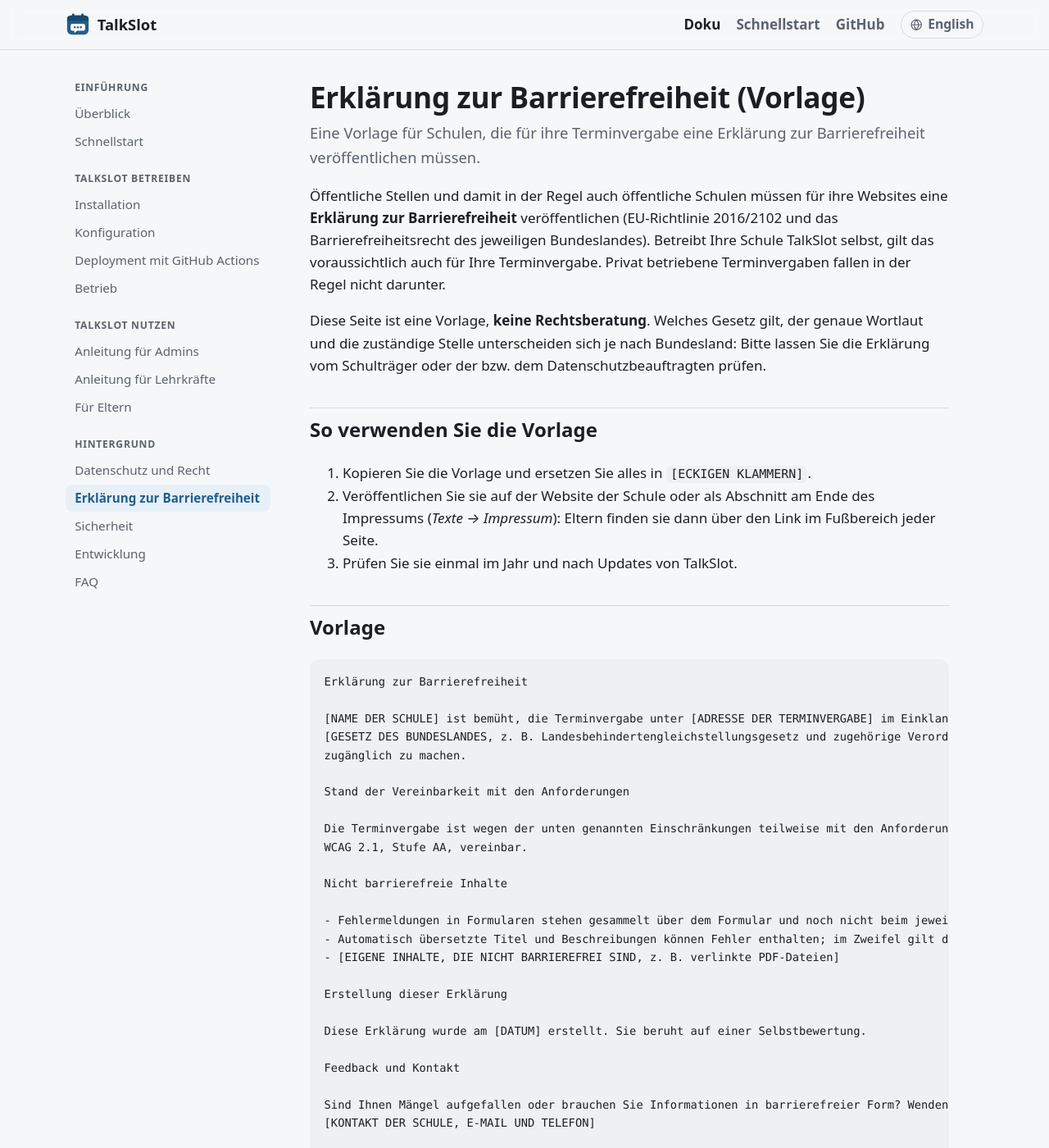
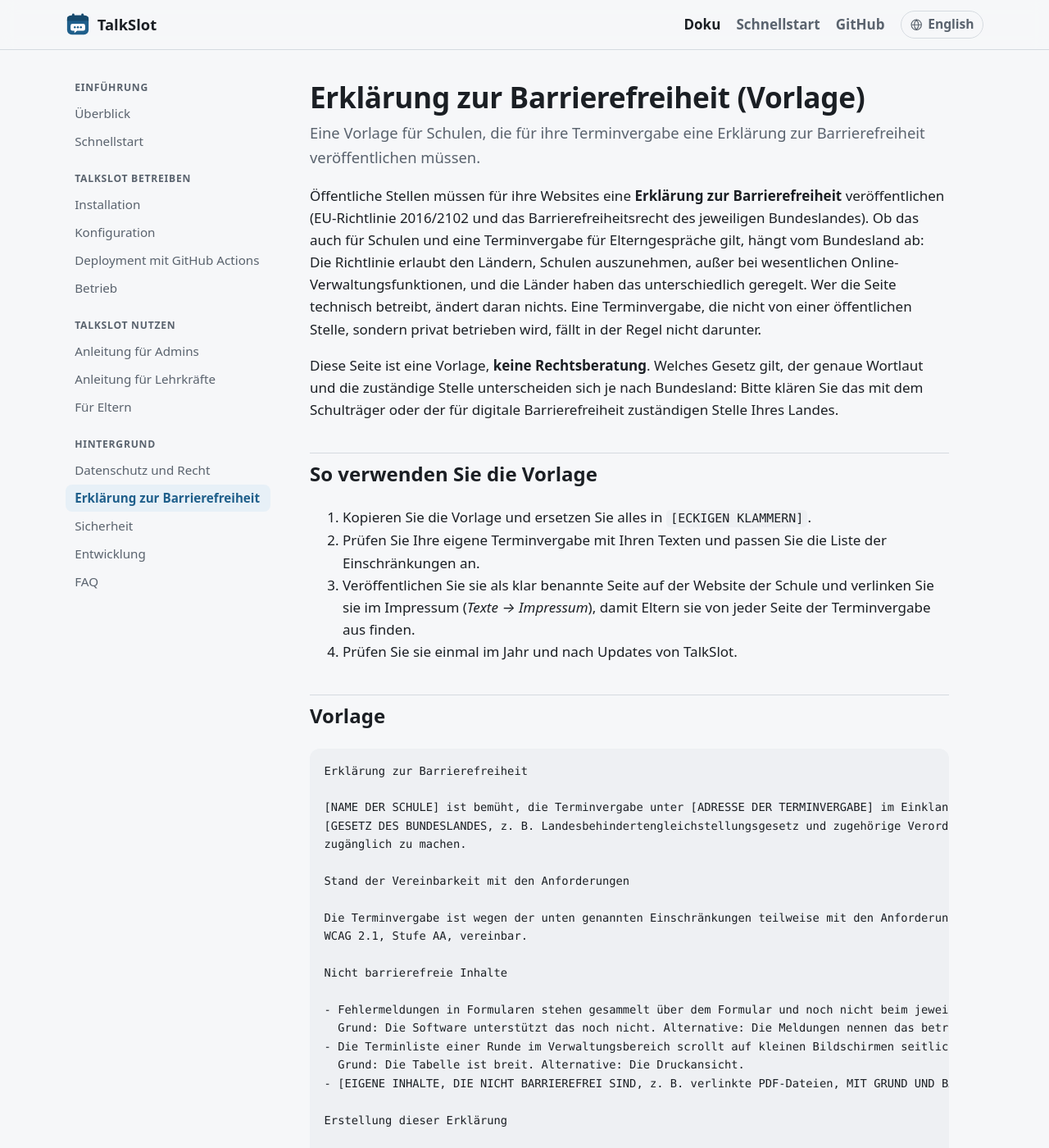
Before and after one commit to skornehl/talkslot, a Jekyll site: the page built from docs/de/guide/accessibility-statement.md, in a window 1280 px wide and 1400 px high. Shown: the whole window at 82% size. Built offline with Jekyll 4.4.1, drawn with Linux system fonts in a browser that asks for light colours; some of the changed text lies outside the part shown.

Commit message:
fix(a11y): skip link ring, header badge contrast, conflict badge, statement template depends on state law (P2-2)

```diff
--- a/docs/de/guide/accessibility-statement.md
+++ b/docs/de/guide/accessibility-statement.md
@@ -3,21 +3,24 @@ title: Erklärung zur Barrierefreiheit (Vorlage)
 description: Eine Vorlage für Schulen, die für ihre Terminvergabe eine Erklärung zur Barrierefreiheit veröffentlichen müssen.
 ---
 
-Öffentliche Stellen und damit in der Regel auch öffentliche Schulen müssen für ihre Websites eine **Erklärung zur
-Barrierefreiheit** veröffentlichen (EU-Richtlinie 2016/2102 und das Barrierefreiheitsrecht des jeweiligen Bundeslandes).
-Betreibt Ihre Schule TalkSlot selbst, gilt das voraussichtlich auch für Ihre Terminvergabe. Privat betriebene
-Terminvergaben fallen in der Regel nicht darunter.
+Öffentliche Stellen müssen für ihre Websites eine **Erklärung zur Barrierefreiheit** veröffentlichen (EU-Richtlinie
+2016/2102 und das Barrierefreiheitsrecht des jeweiligen Bundeslandes). Ob das auch für Schulen und eine Terminvergabe
+für Elterngespräche gilt, hängt vom Bundesland ab: Die Richtlinie erlaubt den Ländern, Schulen auszunehmen, außer bei
+wesentlichen Online-Verwaltungsfunktionen, und die Länder haben das unterschiedlich geregelt. Wer die Seite technisch
+betreibt, ändert daran nichts. Eine Terminvergabe, die nicht von einer öffentlichen Stelle, sondern privat betrieben
+wird, fällt in der Regel nicht darunter.
 
 Diese Seite ist eine Vorlage, **keine Rechtsberatung**. Welches Gesetz gilt, der genaue Wortlaut und die zuständige
-Stelle unterscheiden sich je nach Bundesland: Bitte lassen Sie die Erklärung vom Schulträger oder der bzw. dem
-Datenschutzbeauftragten prüfen.
+Stelle unterscheiden sich je nach Bundesland: Bitte klären Sie das mit dem Schulträger oder der für digitale
+Barrierefreiheit zuständigen Stelle Ihres Landes.
 
 ## So verwenden Sie die Vorlage
 
 1. Kopieren Sie die Vorlage und ersetzen Sie alles in `[ECKIGEN KLAMMERN]`.
-2. Veröffentlichen Sie sie auf der Website der Schule oder als Abschnitt am Ende des Impressums (*Texte → Impressum*):
-   Eltern finden sie dann über den Link im Fußbereich jeder Seite.
-3. Prüfen Sie sie einmal im Jahr und nach Updates von TalkSlot.
+2. Prüfen Sie Ihre eigene Terminvergabe mit Ihren Texten und passen Sie die Liste der Einschränkungen an.
+3. Veröffentlichen Sie sie als klar benannte Seite auf der Website der Schule und verlinken Sie sie im Impressum
+   (*Texte → Impressum*), damit Eltern sie von jeder Seite der Terminvergabe aus finden.
+4. Prüfen Sie sie einmal im Jahr und nach Updates von TalkSlot.
 
 ## Vorlage
 
@@ -36,12 +39,14 @@ WCAG 2.1, Stufe AA, vereinbar.
 Nicht barrierefreie Inhalte
 
 - Fehlermeldungen in Formularen stehen gesammelt über dem Formular und noch nicht beim jeweiligen Feld.
-- Automatisch übersetzte Titel und Beschreibungen können Fehler enthalten; im Zweifel gilt das Original.
-- [EIGENE INHALTE, DIE NICHT BARRIEREFREI SIND, z. B. verlinkte PDF-Dateien]
+  Grund: Die Software unterstützt das noch nicht. Alternative: Die Meldungen nennen das betroffene Feld.
+- Die Terminliste einer Runde im Verwaltungsbereich scrollt auf kleinen Bildschirmen seitlich.
+  Grund: Die Tabelle ist breit. Alternative: Die Druckansicht.
+- [EIGENE INHALTE, DIE NICHT BARRIEREFREI SIND, z. B. verlinkte PDF-Dateien, MIT GRUND UND BARRIEREFREIER ALTERNATIVE]
 
 Erstellung dieser Erklärung
 
-Diese Erklärung wurde am [DATUM] erstellt. Sie beruht auf einer Selbstbewertung.
+Diese Erklärung wurde am [DATUM] erstellt. Sie beruht auf einer Selbstbewertung durch [WER HAT GEPRÜFT, WIE].
 
 Feedback und Kontakt
 
@@ -56,15 +61,14 @@ Stelle wenden: [DURCHSETZUNGS- ODER SCHLICHTUNGSSTELLE DES BUNDESLANDES MIT ADRE
 
 ## Was die Vorlage über TalkSlot sagt
 
-Die Liste der Einschränkungen beschreibt die Software selbst und ist eine Selbstbewertung nach WCAG 2.1 AA, kein
-externes Gutachten. Was Sie selbst ergänzen, liegt in Ihrer Verantwortung: Beschreibungen der Runden, die Rechtstexte
-und verlinkte PDF-Dateien. Übersetzungen von Titeln und Beschreibungen entstehen maschinell im Browser und können
-fehlerhaft sein.
+Die Liste der Einschränkungen beschreibt die Software selbst und beruht auf Stichproben nach WCAG 2.1 AA, nicht auf
+einer vollständigen Prüfung. Was Sie selbst ergänzen, liegt in Ihrer Verantwortung: Beschreibungen der Runden, die
+Rechtstexte und verlinkte PDF-Dateien.
 
 Stand der Software:
 
 - mit der Tastatur bedienbar, sichtbarer Fokus, Link zum Überspringen der Navigation;
-- Kontraste von Text und Bedienelementen nach WCAG AA, in heller und dunkler Darstellung;
+- Kontraste von Text und Bedienelementen nach WCAG AA geprüft, in heller und dunkler Darstellung;
 - beschriftete Formularfelder, Statusmeldungen für Screenreader;
 - die Buchungsseiten in sechs Sprachen.
 
--- a/public/assets/css/app.css
+++ b/public/assets/css/app.css
@@ -121,6 +121,8 @@ code { font-family: var(--mono); font-size: .9em; background: var(--neutral-soft
 :focus-visible { outline: 3px solid var(--focus); outline-offset: 2px; }
 /* The header is dark in both themes */
 .site-header :focus-visible { outline-color: #f0a500; }
+/* The skip link lies over the dark header: the ring on its own light surface */
+.skip-link:focus-visible { outline-offset: -3px; }
 
 .wrap { width: 100%; max-width: 46rem; margin: 0 auto; padding-inline: 1rem; }
 .wrap-wide { max-width: 72rem; }
@@ -185,8 +187,8 @@ code { font-family: var(--mono); font-size: .9em; background: var(--neutral-soft
 .hint-indent { margin: -.35rem 0 1rem 2.1rem; }
 .nowrap { white-space: nowrap; }
 .badge { display: inline-block; font-size: .75rem; font-weight: 600; padding: .1rem .45rem; border-radius: 99px; background: var(--primary-soft); color: var(--primary); vertical-align: middle; }
-.badge-warning { background: var(--warning-soft); color: var(--warning); }
-.site-header .badge { background: rgba(255,255,255,.2); color: #fff; }
+.badge-warning { background: var(--warning-soft); color: var(--warning); border: 1px solid var(--warning-border); }
+.site-header .badge { background: rgba(255,255,255,.15); color: #fff; }
 .status { display: inline-block; font-size: .85rem; font-weight: 600; padding: .15rem .6rem; border-radius: 99px; }
 .status-on { background: var(--success-soft); color: var(--success); }
 .status-off { background: var(--status-off); color: var(--muted); }
--- a/public/assets/js/app.js
+++ b/public/assets/js/app.js
@@ -200,6 +200,7 @@ var L = (function () {
     var original = btn.textContent;
     var copied = btn.getAttribute('data-copy-done') || L('Kopiert ✓');
     var ask = btn.getAttribute('data-copy-prompt') || L('Link kopieren:');
+    var restore = null;
     btn.hidden = false;
     btn.addEventListener('click', function () {
       var text = btn.getAttribute('data-copy');
@@ -207,10 +208,11 @@ var L = (function () {
         btn.textContent = copied;
         // Emptied first, so that a second copy within the two seconds is announced as well
         copyStatus.textContent = '';
-        window.setTimeout(function () { copyStatus.textContent = copied; }, 50);
+        window.setTimeout(function () { copyStatus.textContent = copied.replace(/\s*✓$/, ''); }, 50);
         window.clearTimeout(copyClear);
         copyClear = window.setTimeout(function () { copyStatus.textContent = ''; }, 2000);
-        setTimeout(function () { btn.textContent = original; }, 2000);
+        window.clearTimeout(restore);
+        restore = window.setTimeout(function () { btn.textContent = original; }, 2000);
       };
       if (navigator.clipboard && window.isSecureContext) {
         navigator.clipboard.writeText(text).then(done, function () { window.prompt(ask, text); });
```
Also changed, not shown: docs/de/guide/admin.md (+1 -1 lines), docs/guide/accessibility-statement.md (+16 -13 lines), docs/guide/admin.md (+1 -1 lines), tests/browser.mjs (+1 -1 lines), 1 other file.
